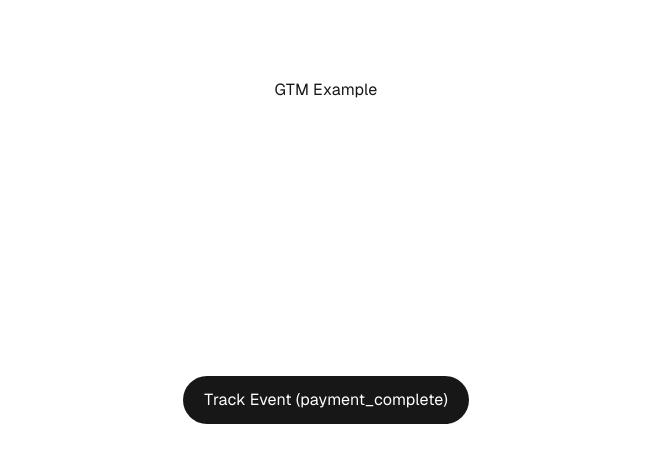
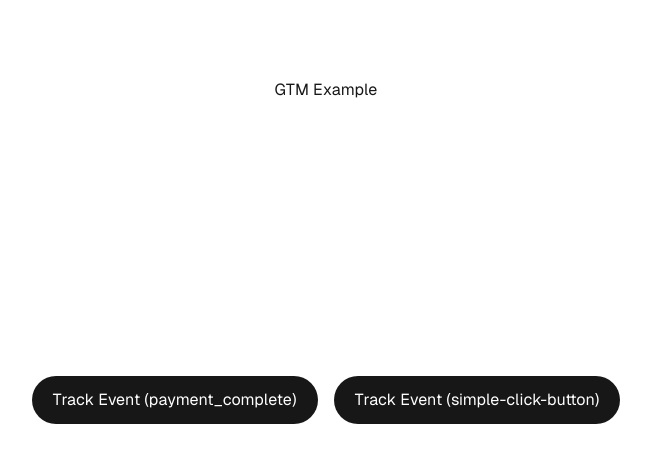
Before and after one commit to coldzify1/next-gtm-example, a Next.js app: page / in a window 1280 px wide. Shown: the top 462 px of the page, without its empty margins (314-965 px from the left). Built offline with nearby package versions, Linux system fonts and the light colour scheme.

Commit message:
add next gtm

```diff
--- /dev/null
+++ b/src/components/GTMBodyScript.tsx
@@ -0,0 +1,14 @@
+const GTMBodyScript = ({ gtmId }: { gtmId: string }) => {
+  return (
+    <noscript
+      dangerouslySetInnerHTML={{
+        __html: `
+            <iframe src="https://www.googletagmanager.com/ns.html?id=${gtmId}"
+            height="0" width="0" style="display:none;visibility:hidden"></iframe>
+          `,
+      }}
+    />
+  );
+};
+
+export default GTMBodyScript;
--- a/src/pages/_app.tsx
+++ b/src/pages/_app.tsx
@@ -1,11 +1,12 @@
 import "@/styles/globals.css";
+import { GoogleTagManager } from "@next/third-parties/google";
 import type { AppProps } from "next/app";
-import Script from "next/script";
+// import Script from "next/script";
 
 export default function App({ Component, pageProps }: AppProps) {
   return (
     <>
-    <Script strategy="afterInteractive">
+    {/* <Script strategy="afterInteractive">
         {`
           (function(w,d,s,l,i){w[l]=w[l]||[];w[l].push({'gtm.start':
           new Date().getTime(),event:'gtm.js'});var f=d.getElementsByTagName(s)[0],
@@ -13,7 +14,8 @@ export default function App({ Component, pageProps }: AppProps) {
           'https://www.googletagmanager.com/gtm.js?id='+i+dl;f.parentNode.insertBefore(j,f);
           })(window,document,'script','dataLayer','GTM-WSG9SPVK');
         `}
-    </Script>
+    </Script> */}
+      <GoogleTagManager gtmId="GTM-WSG9SPVK" />
       <Component {...pageProps} />;
     </>
   );
--- a/src/pages/_document.tsx
+++ b/src/pages/_document.tsx
@@ -1,3 +1,4 @@
+// import GTMBodyScript from "@/components/GTMBodyScript";
 import { Html, Head, Main, NextScript } from "next/document";
 
 export default function Document() {
@@ -5,14 +6,15 @@ export default function Document() {
     <Html lang="en">
       <Head />
       <body className="antialiased">
-        <noscript
+        {/* <noscript
           dangerouslySetInnerHTML={{
             __html: `
               <iframe src="https://www.googletagmanager.com/ns.html?id=GTM-WSG9SPVK"
               height="0" width="0" style="display:none;visibility:hidden"></iframe>
             `,
           }}
-        />
+        /> */}
+        {/* <GTMBodyScript gtmId="GTM-WSG9SPVK" /> */}
         <Main />
         <NextScript />
       </body>
--- a/src/pages/index.tsx
+++ b/src/pages/index.tsx
@@ -1,5 +1,6 @@
 import Image from "next/image";
 import localFont from "next/font/local";
+import { sendGTMEvent } from "@next/third-parties/google";
 
 const geistSans = localFont({
   src: "./fonts/GeistVF.woff",
@@ -15,12 +16,28 @@ const geistMono = localFont({
 export default function Home() {
 
   const onClickTrackEvent = () => {
-    window.dataLayer.push({
+    // window.dataLayer.push({
+    //   "event" : "payment_complete",
+    //   "customer_id" : "CUSTOMER_ID",
+    //   "customer_name" : "CUSTOMER_NAME",
+    //   "order_no" : "O123123334",
+    //   "total_sales" : "500.00",
+    // })
+    sendGTMEvent({
       "event" : "payment_complete",
       "customer_id" : "CUSTOMER_ID",
       "customer_name" : "CUSTOMER_NAME",
       "order_no" : "O123123334",
       "total_sales" : "500.00",
+    })
+  }
+  const onClickSimpleTrackEvent = () => {
+    // window.dataLayer.push({
+    //   "event" : "simple-click-button",
+    // })
+    sendGTMEvent({
+      "event" : "simple-click-button",
+      "customer_id" : "CUSTOMER_ID",
     })
   }
   return (
@@ -39,6 +56,14 @@ export default function Home() {
             Track Event (payment_complete)
           </a>
 
+          <a
+            className="rounded-full border border-solid border-transparent transition-colors flex items-center justify-center bg-foreground text-background gap-2 hover:bg-[#383838] dark:hover:bg-[#ccc] text-sm sm:text-base h-10 sm:h-12 px-4 sm:px-5"
+            href="#"
+            onClick={onClickSimpleTrackEvent}
+          >
+            Track Event (simple-click-button)
+          </a>
+
         </div>
       </main>
     </div>
```
Also changed, not shown: package.json (+5 -4 lines), 1 other file (tests, documents, lock files or other folders).
